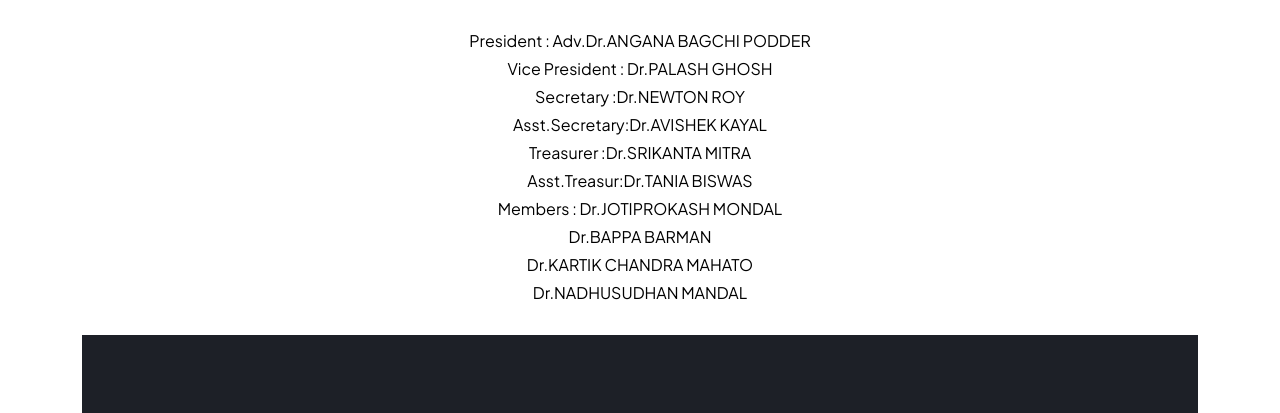
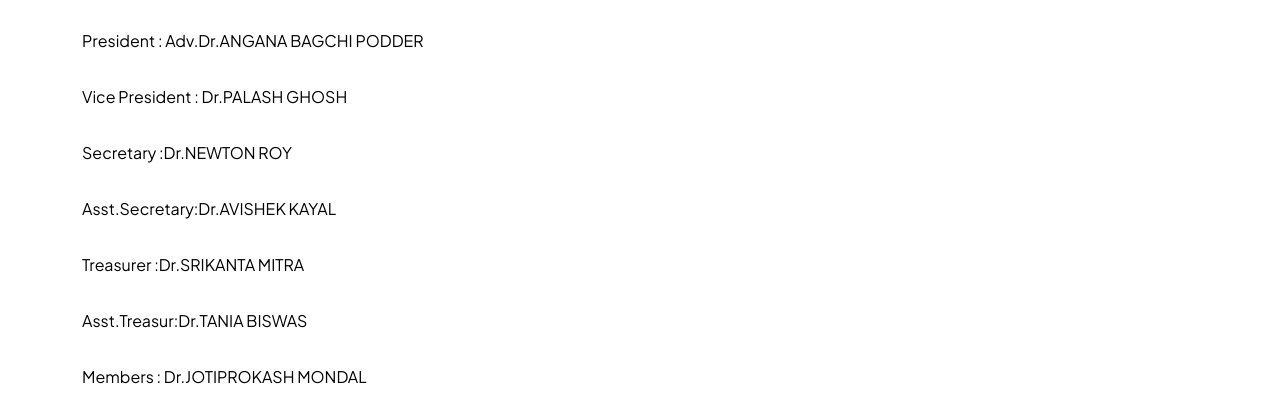
Before and after one commit to llindiabdassociation/AIBDAWeb, a plain HTML site: page team.html in a window 1280 px wide. Shown: the part 387-800 px from the top of the page. Drawn offline with Linux system fonts and the light colour scheme.

Commit message:
teamupdate

```diff
--- a/team.html
+++ b/team.html
@@ -389,18 +389,18 @@
                         State Committee (W.B)
                     </h2>
                 </div>
-                <center>
-                <p class="font-weight-bold" style="color: black;">President : Adv.Dr.ANGANA BAGCHI PODDER<br>
-Vice President : Dr.PALASH GHOSH<br>
-Secretary :Dr.NEWTON ROY<br>
-Asst.Secretary:Dr.AVISHEK KAYAL<br>
-Treasurer :Dr.SRIKANTA MITRA<br>
-Asst.Treasur:Dr.TANIA BISWAS<br>
-Members : Dr.JOTIPROKASH MONDAL<br>
-Dr.BAPPA BARMAN<br>
-Dr.KARTIK CHANDRA MAHATO<br>
-Dr.NADHUSUDHAN MANDAL</p>
-</center>
+
+                <p class="font-weight-bold" style="color: black;">President : Adv.Dr.ANGANA BAGCHI PODDER</p><br>
+                <p class="font-weight-bold" style="color: black;">Vice President : Dr.PALASH GHOSH</p><br>
+                <p class="font-weight-bold" style="color: black;">Secretary :Dr.NEWTON ROY</p><br>
+                <p class="font-weight-bold" style="color: black;">Asst.Secretary:Dr.AVISHEK KAYAL</p><br>
+                <p class="font-weight-bold" style="color: black;">Treasurer :Dr.SRIKANTA MITRA</p><br>
+                <p class="font-weight-bold" style="color: black;">Asst.Treasur:Dr.TANIA BISWAS</p><br>
+                <p class="font-weight-bold" style="color: black;">Members : Dr.JOTIPROKASH MONDAL</p><br>
+                <p class="font-weight-bold" style="color: black;">Members : Dr.BAPPA BARMAN</p><br>
+                <p class="font-weight-bold" style="color: black;">Members : Dr.KARTIK CHANDRA MAHATO</p><br>
+                <p class="font-weight-bold" style="color: black;">Members : Dr.NADHUSUDHAN MANDAL</p><br>
+
 <br>
                 <!-- <div class="row">
                     <div class="col-xl-3 col-lg-4 col-md-6 wow fadeInUp" data-wow-delay=".2s">
```
Also changed, not shown: ourDemand.html (+8 -8 lines).
